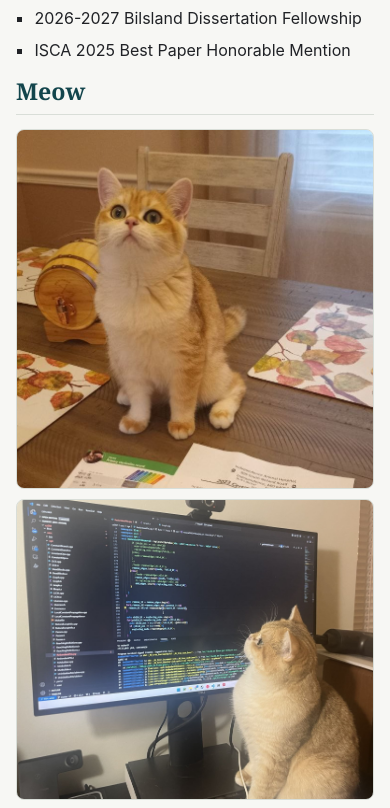
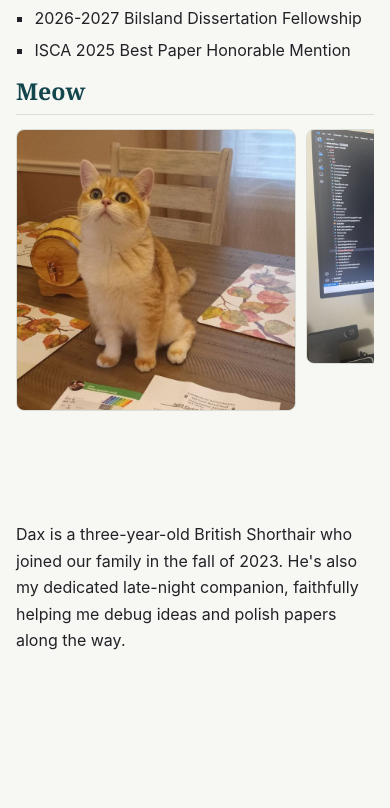
Before and after one commit to gfang99/gfang99.github.io, a plain HTML site: page index.html in a window 390 px wide. Shown: the part 2900-3708 px from the top of the page. After the commit the page ends 3611 px from the top, so only its background shows below. Drawn offline with Linux system fonts and the light colour scheme; grey boxes are pictures that could not be loaded.

Commit message:
Add Dax gallery photo

```diff
--- a/index.html
+++ b/index.html
@@ -278,13 +278,16 @@
 
     .cat-grid {
       display: flex;
-      flex-wrap: wrap;
+      flex-wrap: nowrap;
       align-items: flex-start;
       gap: 10px;
       margin-bottom: 16px;
+      overflow-x: auto;
+      padding-bottom: 4px;
     }
 
     .cat-grid img {
+      flex: 0 0 auto;
       width: auto;
       height: 180px;
       max-width: 100%;
@@ -331,7 +334,7 @@
 
       .cat-grid img {
         height: auto;
-        width: 100%;
+        width: min(100%, 280px);
       }
     }
   </style>
@@ -542,6 +545,7 @@
           <img src="cats/dax1.jpg" alt="Dax the cat lying down" loading="lazy" />
           <img src="cats/dax2.jpg" alt="Dax the cat watching you" loading="lazy" />
           <img src="cats/dax3.jpg" alt="Dax the cat relaxing" loading="lazy" />
+          <img src="cats/dax4.jpg" alt="Dax the cat rolling on the carpet" loading="lazy" />
         </div>
         <p>
           Dax is a three-year-old British Shorthair who joined our family in the fall of 2023.
```
Also changed, not shown: 1 other file.
